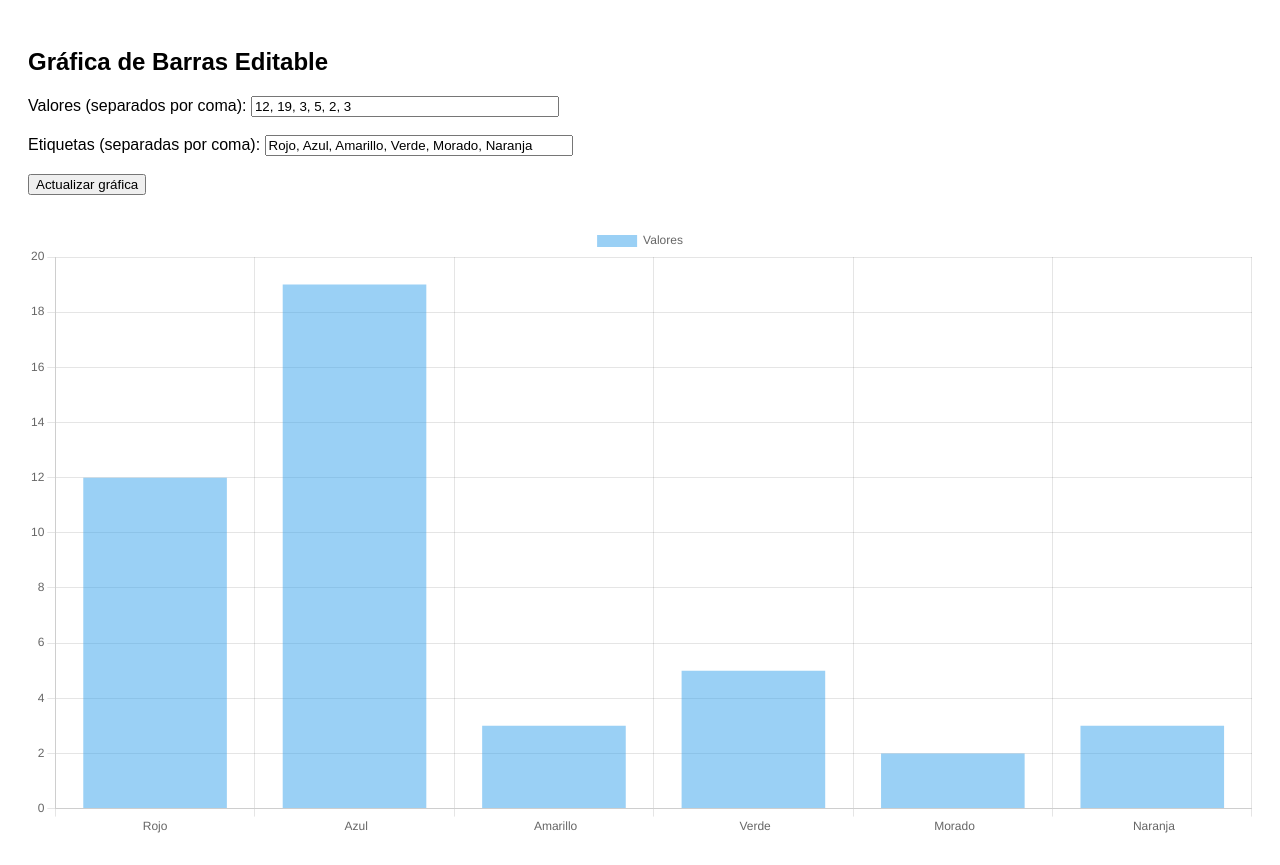
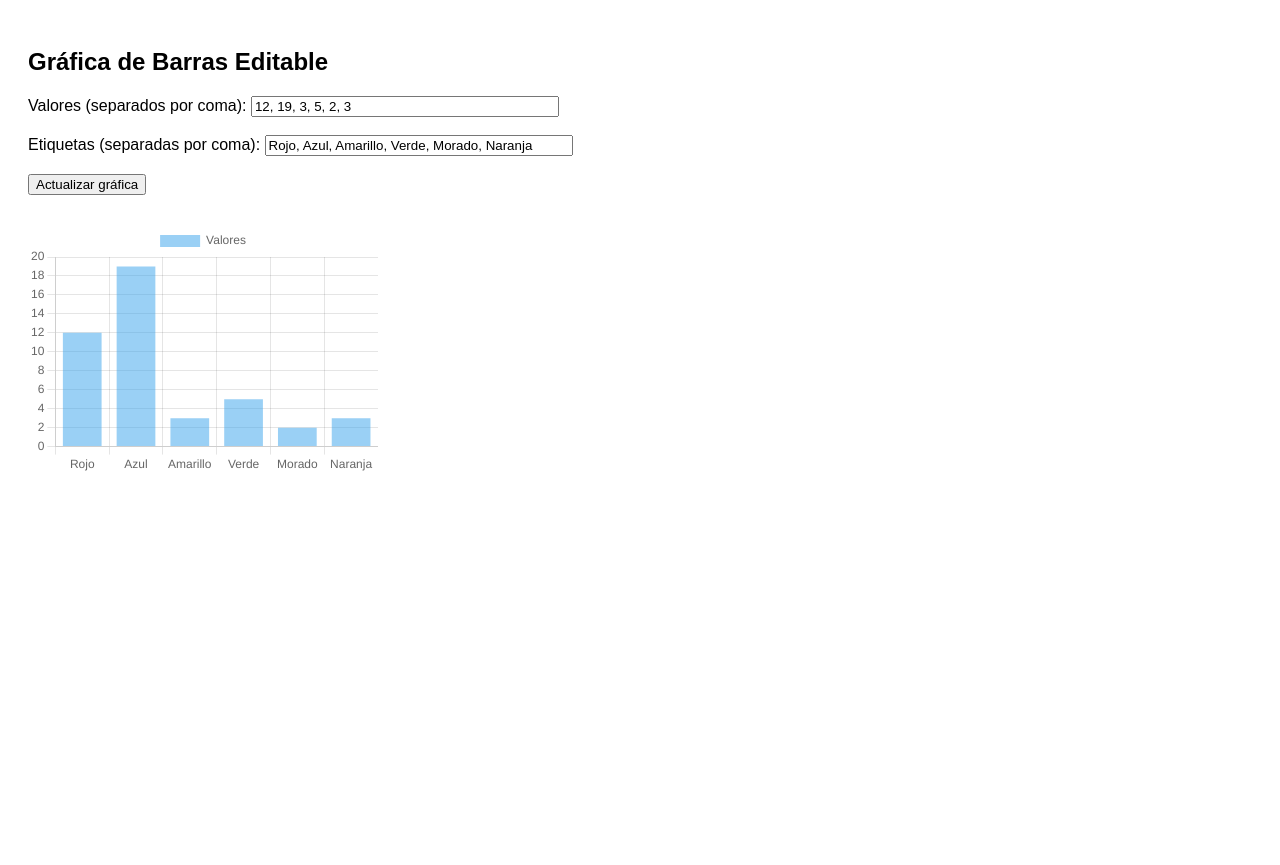
Before and after one commit to omarLoooo/Grafica-resumen-notion, a plain HTML site: page index.html in a window 1280 px wide. After the commit the page ends 800 px from the top, so only its background shows below. Drawn offline with nearby package versions, Linux system fonts and the light colour scheme.

Commit message:
Update index.html

```diff
--- a/index.html
+++ b/index.html
@@ -1,13 +1,29 @@
 <!DOCTYPE html>
 <html>
 <head>
+  <meta charset="UTF-8">
   <title>Resumen de Inversiones</title>
+
+  <!-- ✅ Chart.js -->
   <script src="https://cdn.jsdelivr.net/npm/chart.js"></script>
+
+  <style>
+    body {
+      font-family: sans-serif;
+      padding: 20px;
+    }
+
+    /* ✅ Tamaño más pequeño de la gráfica */
+    #chartContainer {
+      width: 350px;
+      height: 250px;
+    }
+  </style>
 </head>
-<body style="font-family: sans-serif; padding: 20px;">
+
+<body>
   <h2>Gráfica de Barras Editable</h2>
 
-  <!-- Inputs para editar valores -->
   <label>Valores (separados por coma):</label>
   <input type="text" id="values" value="12, 19, 3, 5, 2, 3" style="width: 300px;"><br><br>
 
@@ -16,7 +32,10 @@
 
   <button onclick="updateChart()">Actualizar gráfica</button>
 
-  <canvas id="myChart" style="margin-top: 30px;"></canvas>
+  <!-- ✅ Contenedor para controlar el tamaño -->
+  <div id="chartContainer" style="margin-top: 30px;">
+    <canvas id="myChart"></canvas>
+  </div>
 
   <script>
     let chart;
@@ -24,7 +43,9 @@
     function createChart(labels, data) {
       const ctx = document.getElementById('myChart').getContext('2d');
 
-      if (chart) chart.destroy();
+      if (chart) {
+        chart.destroy();
+      }
 
       chart = new Chart(ctx, {
         type: 'bar',
@@ -34,18 +55,27 @@
             label: 'Valores',
             data: data
           }]
+        },
+        options: {
+          maintainAspectRatio: false
         }
       });
     }
 
-    function updateChart() {
-      const values = document.getElementById('values').value.split(',').map(Number);
-      const labels = document.getElementById('labels').value.split(',');
+    window.updateChart = function () {
+      const values = document.getElementById('values').value
+        .split(',')
+        .map(v => Number(v.trim()));
+
+      const labels = document.getElementById('labels').value
+        .split(',')
+        .map(v => v.trim());
 
       createChart(labels, values);
-    }
+    };
 
     updateChart();
   </script>
+
 </body>
 </html>
```
